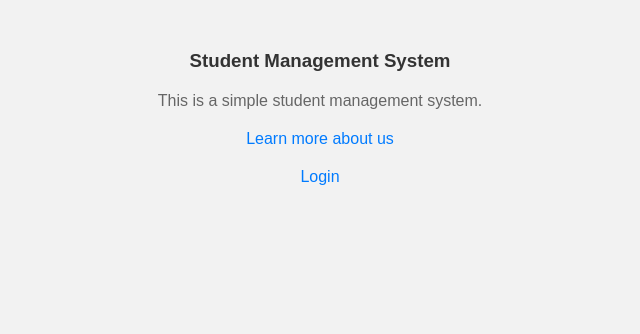
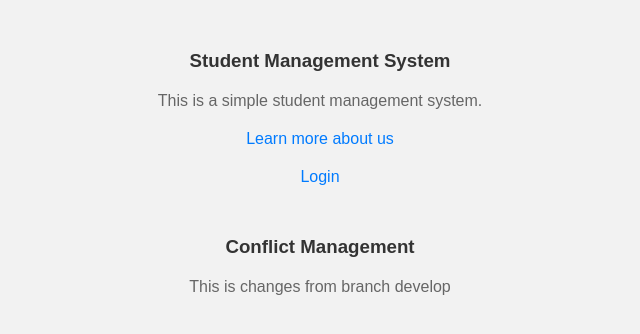
Before and after one commit to byamungulewis01/student-management, a plain HTML site: page index.html in a window 1280 px wide. Shown: the whole page, without its empty margins (320-960 px from the left). Drawn offline with Linux system fonts and the light colour scheme.

```diff
--- a/index.html
+++ b/index.html
@@ -32,5 +32,10 @@
     <p><a href="about.html">Learn more about us</a></p>
     <p><a href="login.html">Login</a></p>
 
+    <section>
+        <h3>Conflict Management</h3>
+        <p>This is changes from branch develop</p>
+    </section>
+
 </body>
 </html>
```
